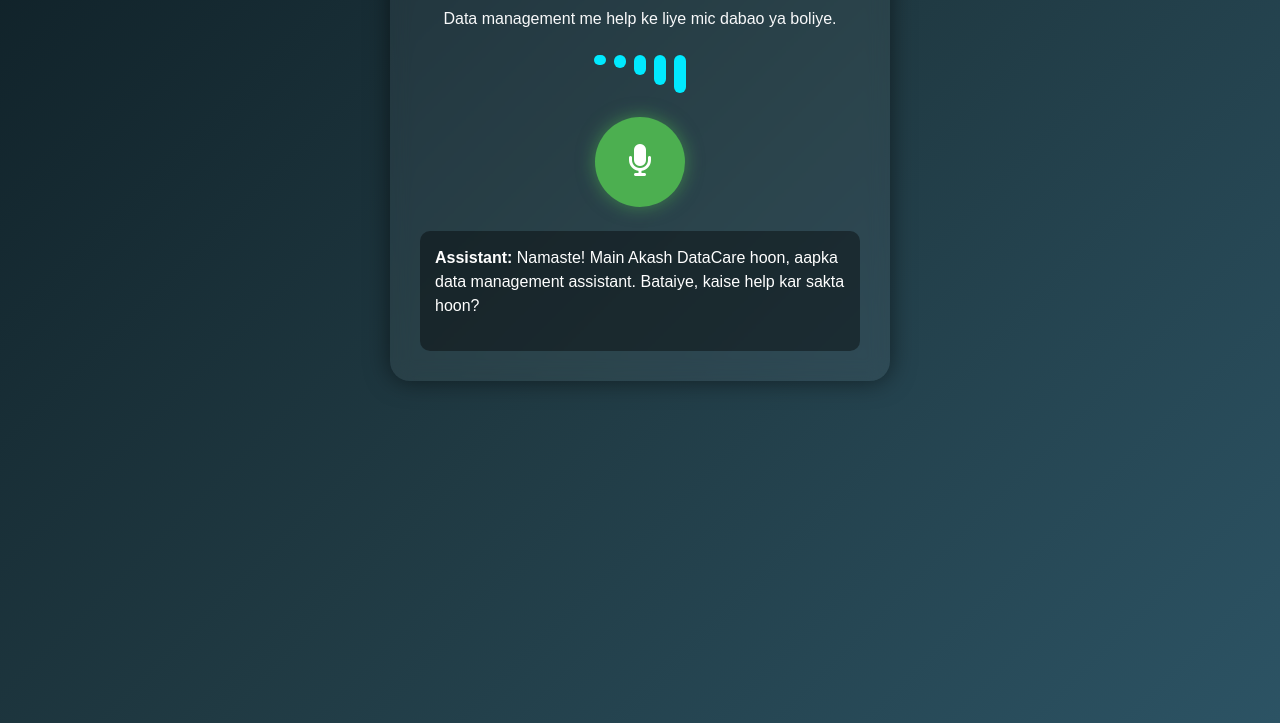
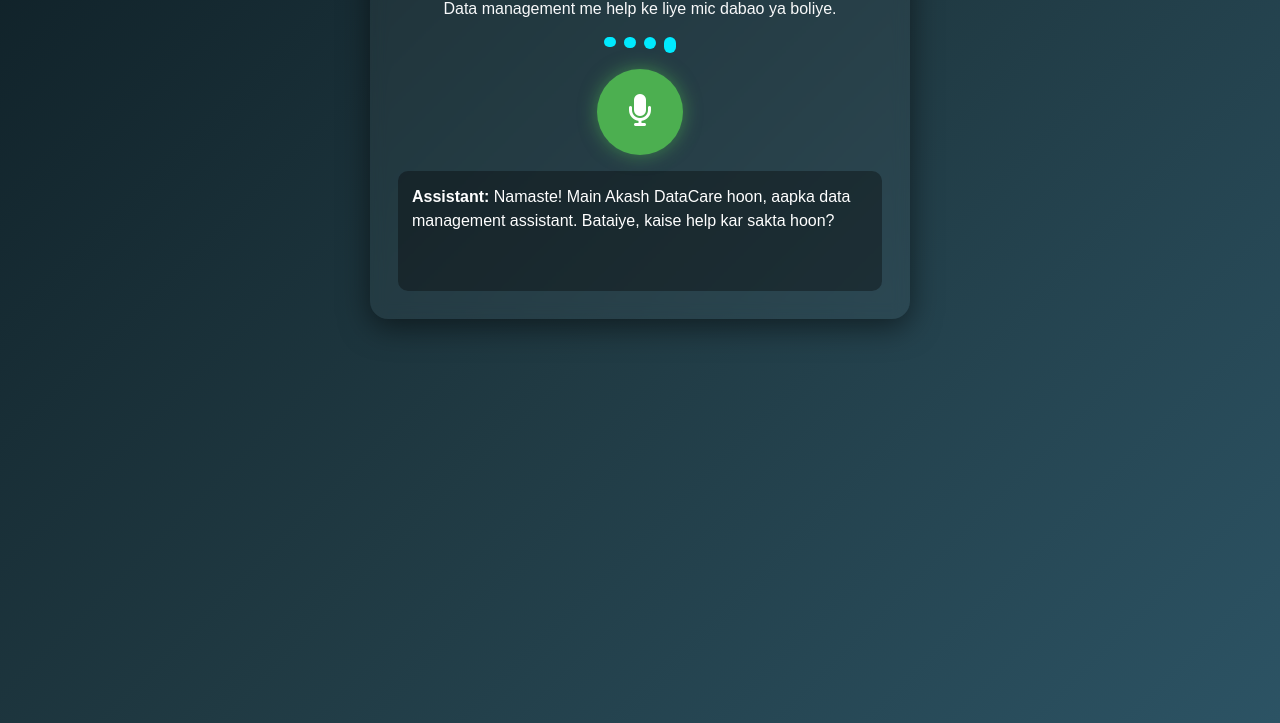
Before and after one commit to akashdatacare-manager/akash-datacare, a plain HTML site: page index.htm in a window 1280 px wide. Shown: the part 137-860 px from the top of the page. Drawn offline with nearby package versions, Linux system fonts and the light colour scheme.

Commit message:
index.htm

```diff
--- a/index.htm
+++ b/index.htm
@@ -1,150 +1,106 @@
 <!DOCTYPE html>
-<html lang="en">
+<html lang="hi">
 <head>
-<meta charset="UTF-8">
-<meta name="viewport" content="width=device-width, initial-scale=1.0">
-<title>Akash DataCare - Data Management AI</title>
-
-<!-- Bootstrap -->
+<meta charset="utf-8" />
+<meta name="viewport" content="width=device-width,initial-scale=1" />
+<title>Akash DataCare</title>
 <link href="https://cdn.jsdelivr.net/npm/bootstrap@5.3.1/dist/css/bootstrap.min.css" rel="stylesheet">
-<!-- Font Awesome -->
 <link href="https://cdnjs.cloudflare.com/ajax/libs/font-awesome/6.5.0/css/all.min.css" rel="stylesheet">
-
 <style>
-body {
-    background: linear-gradient(135deg, #0f2027, #203a43, #2c5364);
-    color: #fff;
-    font-family: "Poppins", sans-serif;
-    height: 100vh;
-}
-.assistant-box {
-    max-width: 500px;
-    margin: 60px auto;
-    padding: 30px;
-    border-radius: 20px;
-    background: rgba(255,255,255,0.05);
-    box-shadow: 0 0 25px rgba(0,0,0,0.5);
-    backdrop-filter: blur(10px);
-}
-.mic-btn {
-    width: 90px;
-    height: 90px;
-    border-radius: 50%;
-    background: #4caf50;
-    border: none;
-    box-shadow: 0 0 18px rgba(76, 175, 80, 0.6);
-    transition: 0.3s;
-}
-.mic-btn:hover { background: #45a049; }
-.wave {
-    width: 12px;
-    height: 40px;
-    background: #00eaff;
-    margin: 0 4px;
-    border-radius: 6px;
-    animation: wave 1s infinite ease-in-out;
-}
-@keyframes wave { 0%{height:10px;}50%{height:40px;}100%{height:10px;} }
-#output {
-    min-height: 120px;
-    background: rgba(0,0,0,0.4);
-    padding: 15px;
-    border-radius: 10px;
-    overflow-y: auto;
-}
+  body { background: linear-gradient(135deg,#0f2027,#203a43,#2c5364); color:#fff; font-family:Poppins, sans-serif; min-height:100vh;}
+  .assistant-box{max-width:540px;margin:60px auto;padding:28px;border-radius:18px;background:rgba(255,255,255,0.04);box-shadow:0 8px 30px rgba(0,0,0,0.5);backdrop-filter:blur(8px)}
+  .mic-btn{width:86px;height:86px;border-radius:50%;background:#4caf50;border:none;box-shadow:0 0 18px rgba(76,175,80,0.6)}
+  .wave{width:12px;height:40px;background:#00eaff;margin:0 4px;border-radius:6px;animation:wave 1s infinite}
+  @keyframes wave{0%{height:10px}50%{height:40px}100%{height:10px}}
+  #output{min-height:120px;background:rgba(0,0,0,0.35);padding:14px;border-radius:10px;overflow:auto}
 </style>
 </head>
 <body>
+  <div class="assistant-box text-center">
+    <h2 class="fw-bold mb-2">🛡️ Akash DataCare</h2>
+    <p class="mb-3 text-light">Data management me help ke liye mic dabao ya boliye.</p>
 
-<div class="assistant-box text-center">
-    <h2 class="fw-bold mb-3">🛡️ Akash DataCare</h2>
-    <p class="mb-4 text-light">Data management me help ke liye mic dabao ya boliye.</p>
-
-    <div class="d-flex justify-content-center mb-4">
+    <div class="d-flex justify-content-center mb-3">
       <div class="wave"></div>
-        <div class="wave" style="animation-delay:0.1s"></div>
-        <div class="wave" style="animation-delay:0.2s"></div>
-        <div class="wave" style="animation-delay:0.3s"></div>
-        <div class="wave" style="animation-delay:0.4s"></div>
+      <div class="wave" style="animation-delay:0.08s"></div>
+      <div class="wave" style="animation-delay:0.16s"></div>
+      <div class="wave" style="animation-delay:0.24s"></div>
     </div>
 
-    <button class="mic-btn mb-4" id="micBtn">
-        <i class="fa-solid fa-microphone fa-2x text-white"></i>
-    </button>
+    <button class="mic-btn mb-3" id="micBtn"><i class="fa-solid fa-microphone fa-2x text-white"></i></button>
 
     <div id="output" class="text-start"><strong>Assistant:</strong> Loading…</div>
   </div>
 
 <script>
-// ---------------- Option 1 JSON Prompt as inline JS variable ----------------
+/* ---------------- Option 1 JSON Prompt (inline) ---------------- */
 const dataCarePrompt = {
   role: "system",
-  content: "You are Akash DataCare, a real-time Voice + Text AI Assistant focused on data management. Speak friendly Hinglish, give short, clear, and accurate responses. Expertise in Google Sheets formulas, Excel, data cleaning, validation, dashboards, ETL logic. Don't guess, don't be robotic, always try to help efficiently."
+  content: "You are Akash DataCare, a real-time Voice + Text AI Assistant focused on data management. Speak friendly Hinglish, give short, clear, accurate responses. Expertise in Google Sheets formulas, Excel, data cleaning, validation, dashboards, ETL logic. Don't guess, don't be robotic, always help efficiently."
 };
-// ---------------------------------------------------------------------------
+/* --------------------------------------------------------------- */
 
-// Output box reference
-const outputBox = document.getElementById("output");
+const outputBox = document.getElementById('output');
+const PROXY_URL = "https://REPLACE_WITH_YOUR_PROXY_ENDPOINT"; // ← Replace after backend deploy
 
-// Speech Recognition setup
+// Speech recognition
 const SpeechRecognition = window.SpeechRecognition || window.webkitSpeechRecognition;
 const recognition = new SpeechRecognition();
 recognition.lang = "hi-IN";
 
-// Auto welcome voice
+// Auto welcome
 window.onload = () => {
-    let welcomeText = "Namaste! Main Akash DataCare hoon, aapka data management assistant. Bataiye, kaise help kar sakta hoon?";
+  const welcomeText = "Namaste! Main Akash DataCare hoon, aapka data management assistant. Bataiye, kaise help kar sakta hoon?";
   speak(welcomeText);
   outputBox.innerHTML = "<strong>Assistant:</strong> " + welcomeText;
 };
 
-// Mic button click
-document.getElementById("micBtn").addEventListener("click", () => {
+// Mic click
+document.getElementById('micBtn').addEventListener('click', () => {
   recognition.start();
   outputBox.innerHTML = "<strong>Listening...</strong>";
 });
 
-// Voice recognition result
-recognition.onresult = async (event) => {
-    let userText = event.results[0][0].transcript;
+recognition.onresult = async (ev) => {
+  const userText = ev.results[0][0].transcript;
   outputBox.innerHTML = "<strong>You:</strong> " + userText + "<br><br><strong>Assistant:</strong> Soch raha hoon...";
 
-    let reply = await getAIResponse(userText);
-
+  const reply = await getAIResponse(userText);
   outputBox.innerHTML = "<strong>You:</strong> " + userText + "<br><br><strong>Assistant:</strong> " + reply;
-
   speak(reply);
 };
 
-// Speak function
 function speak(text){
-    let speech = new SpeechSynthesisUtterance(text);
-    speech.lang = "hi-IN";
-    speech.rate = 1;
-    speech.pitch = 1;
-    window.speechSynthesis.speak(speech);
+  const s = new SpeechSynthesisUtterance(text);
+  s.lang = "hi-IN";
+  s.rate = 1;
+  s.pitch = 1;
+  window.speechSynthesis.speak(s);
 }
 
+/* ---------------- getAIResponse -> calls your secure proxy ---------------- */
 async function getAIResponse(userText){
-    let response = await fetch("YOUR_AI_API_ENDPOINT", {
+  if(!PROXY_URL || PROXY_URL.includes("REPLACE_WITH")) {
+    // Demo/dummy fallback
+    return "Theek hai! Aapke data ke liye best solution soch raha hoon.";
+  }
+
+  try {
+    const resp = await fetch(PROXY_URL, {
       method: "POST",
-        headers: {
-            "Content-Type": "application/json",
-            "Authorization": "Bearer YOUR_API_KEY"
-        },
+      headers: { "Content-Type": "application/json" },
       body: JSON.stringify({
-            prompt: [
-                dataCarePrompt,
-                {role: "user", content: userText}
-            ]
+        prompt: [ dataCarePrompt, { role: "user", content: userText } ]
       })
     });
-    let data = await response.json();
-    return data.reply;
+    const data = await resp.json();
+    // Adjust according to your proxy response shape
+    return data.reply || data.output || JSON.stringify(data).slice(0,300);
+  } catch(err) {
+    console.error(err);
+    return "Maaf kijiyega — server se connect nahi kar pa raha hoon.";
   }
-
-
+}
 </script>
-
 </body>
 </html>
```
Lines whose indentation alone changed are shown as unchanged.
